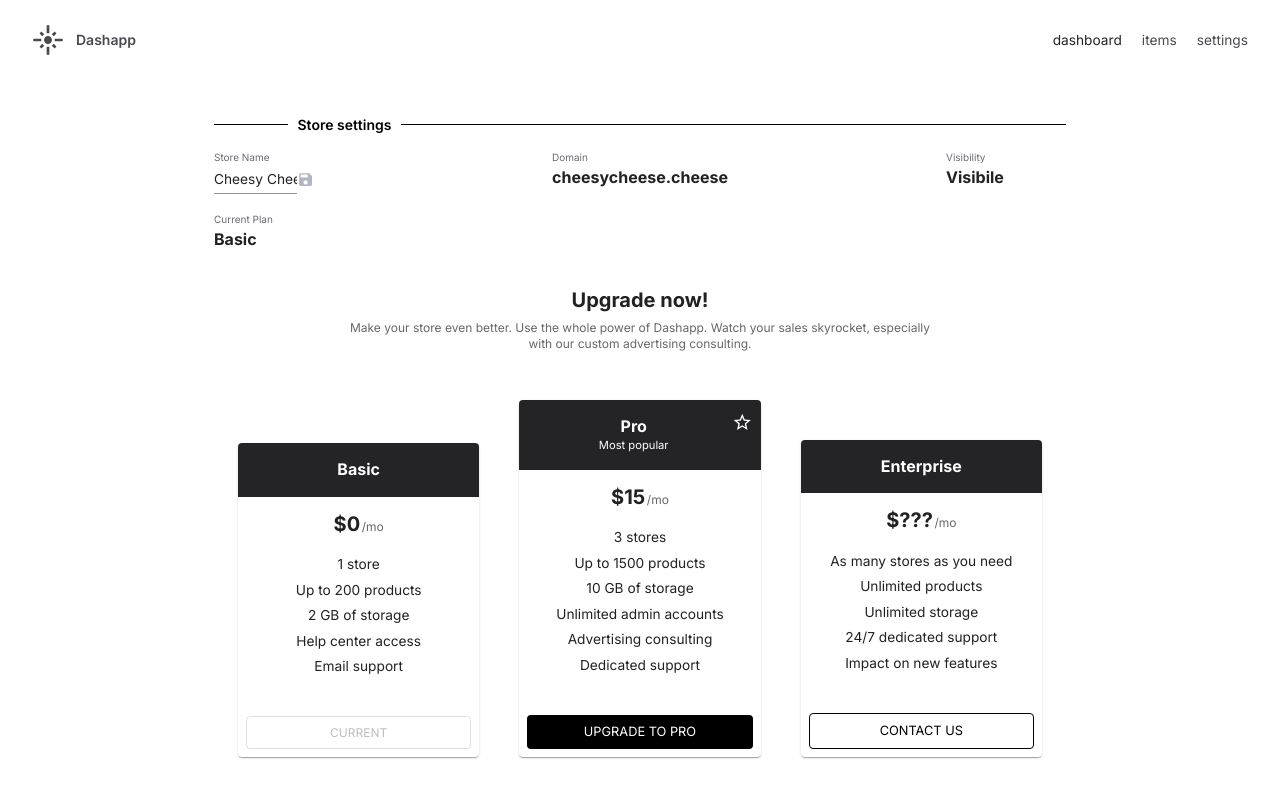
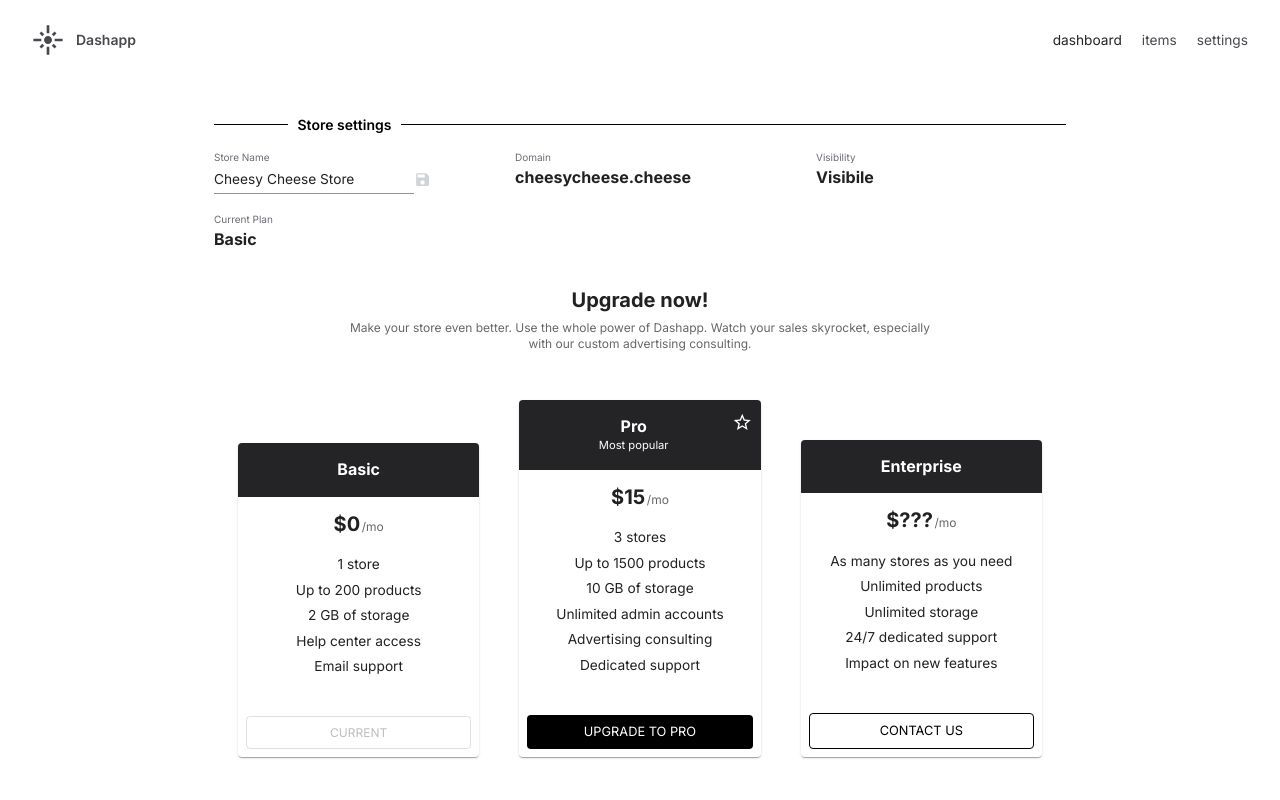
Before and after one commit to jackz070/dashapp, a React (Vite) app: page /settings in a window 1280 px wide. Both pictures are taken after a click on the element "Cheesy Cheese Store". Shown: the top 800 px of the page. Built offline with nearby package versions, Linux system fonts and the light colour scheme; no server answers.

Commit message:
Fix editable settings input behaviour

```diff
--- a/src/components/SettingsPageAccountField.tsx
+++ b/src/components/SettingsPageAccountField.tsx
@@ -24,7 +24,7 @@ const SettingsPageAccountField = ({ label, value, editable = true }: Props) => {
       {isEdited ? (
         <FormControl
           sx={{
-            width: "100px",
+            width: "250px",
             padding: "0",
             display: "flex",
             flexDirection: "row",
@@ -39,20 +39,28 @@ const SettingsPageAccountField = ({ label, value, editable = true }: Props) => {
               setEditableValue(event.target.value);
             }}
             sx={{
+              width: "200px",
               padding: "0",
               border: "none",
               "& 	.MuiInput-underline": { color: "red" },
             }}
           />
           <SaveIcon
-            sx={{ display: "inline", fill: palette.grey[500] }}
+            sx={{
+              display: "inline",
+              cursor: "pointer",
+              fill: palette.grey[300],
+              "&:hover": { fill: palette.grey[500] },
+            }}
             fontSize="small"
+            onClick={() => setIsEdited(false)}
           />
         </FormControl>
       ) : (
         <Typography
           fontSize="1rem"
           sx={{
+            width: "250px",
             fontWeight: "700",
             cursor: editable ? "pointer" : null,
             "&:hover>*": { visibility: "visible" },
@@ -72,7 +80,7 @@ const SettingsPageAccountField = ({ label, value, editable = true }: Props) => {
                   width: "16px",
                   marginBottom: "8px",
                   marginLeft: "1rem",
-                  "&:hover": { background: "none" },
+                  "&:hover": { background: "none", color: palette.grey[500] },
                 }}
               >
                 <EditIcon fontSize="small" />
```
